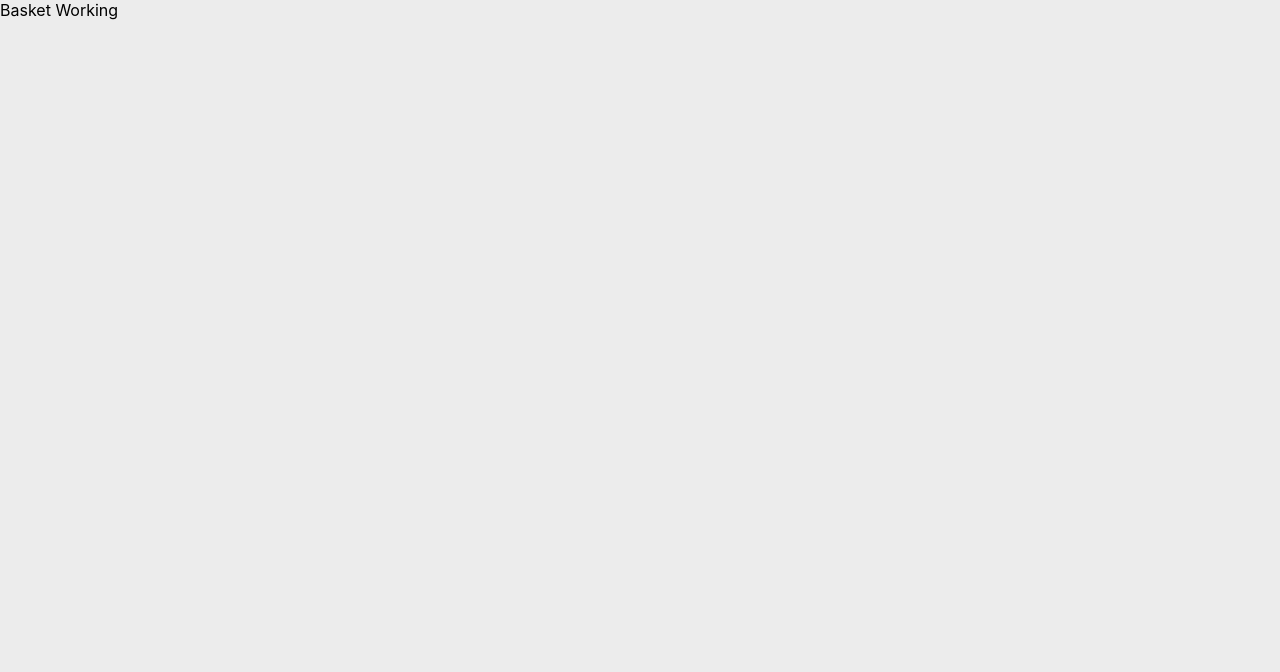
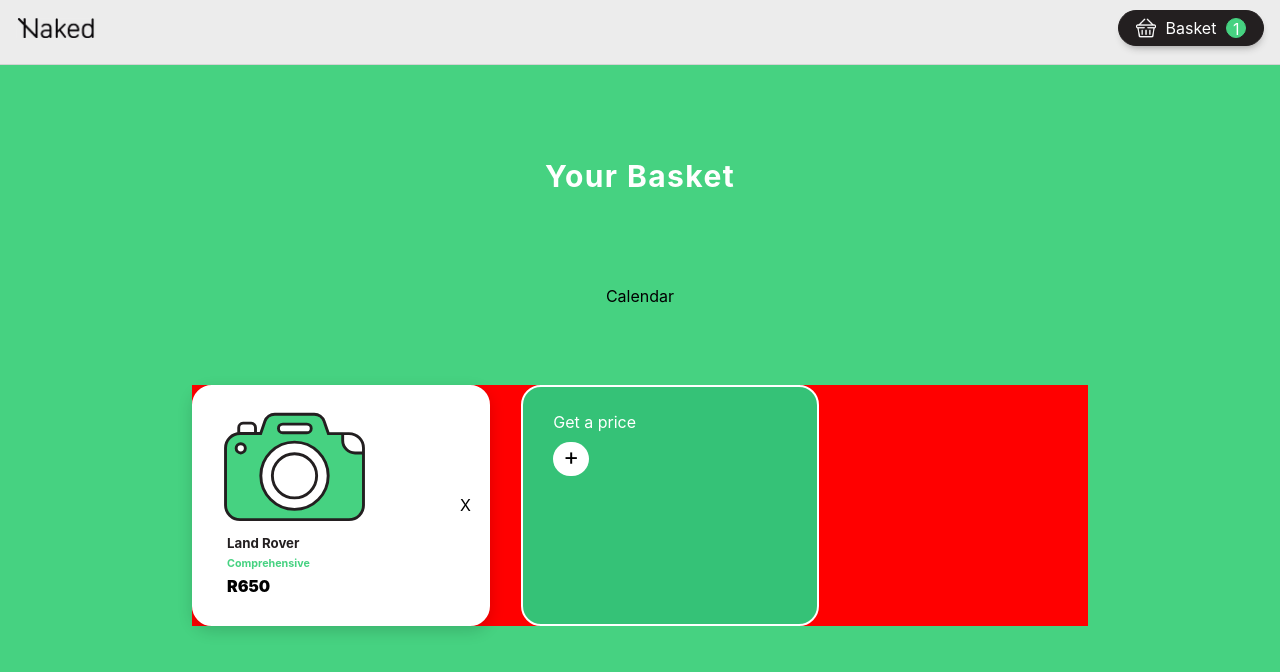
Before and after one commit to Plazmodium/NakedAssesment, a React (Create React App) app: page /basket in a window 1280 px wide. Shown: the top 672 px of the page. Built offline with nearby package versions, Linux system fonts and the light colour scheme.

Commit message:
feature(basket): styling

```diff
--- a/src/features/basket/basked.component.js
+++ b/src/features/basket/basked.component.js
@@ -1,5 +1,21 @@
 import './basket.component.css';
+import { useHistory } from 'react-router-dom';
+import NavBar from '../../shared/components/navbar/navbar.component';
+import ItemComponent from '../../shared/components/item/item.component';
 
 export default function BasketComponent() {
-	return <div>Basket Working</div>;
+	return (
+		<div>
+			<NavBar></NavBar>
+			<div class="basket-container">
+				<div class="data-container">
+					<h2 class="basket-title">Your Basket</h2>
+					<div>Calendar</div>
+					<div class="item-collection-container">
+						<ItemComponent></ItemComponent>
+					</div>
+				</div>
+			</div>
+		</div>
+	);
 }
--- a/src/features/basket/basket.component.css
+++ b/src/features/basket/basket.component.css
@@ -0,0 +1,42 @@
+@media screen and (min-width: 1024px) {
+	.basket-container {
+		position: fixed;
+		width: 100%;
+		height: 100%;
+		left: 0;
+		top: 8%;
+		background-color: #46d281;
+		z-index: 1px;
+		border-top: 0.5px solid lightgray;
+	}
+
+	.data-container {
+		display: flex;
+		flex-direction: column;
+		justify-content: space-evenly;
+		align-items: center;
+		/* background-color: red; */
+		height: 80vh;
+	}
+
+	.basket-title {
+		font-family: -apple-system, BlinkMacSystemFont, 'Segoe UI', Roboto, Oxygen,
+			Ubuntu, Cantarell, 'Open Sans', 'Helvetica Neue', sans-serif;
+		font-size: 30px;
+		font-weight: bold;
+		font-stretch: normal;
+		font-style: normal;
+		line-height: 0.47;
+		letter-spacing: 1.4px;
+		color: white;
+	}
+
+	.item-collection-container {
+		display: flex;
+		justify-content: space-between;
+		flex-direction: row;
+		flex-wrap: wrap;
+		background-color: red;
+		width: 70%;
+	}
+}
--- /dev/null
+++ b/src/shared/components/item/item.component.css
@@ -0,0 +1,72 @@
+.empty-component-container {
+	padding: 25px 120px 25px 30px;
+	border-radius: 20px;
+	border: solid 2px white;
+	background: #35c277;
+	width: 9em;
+}
+
+.product-component-container {
+	position: relative;
+	padding: 25px 120px 25px 30px;
+	border-radius: 20px;
+	border: solid 2px white;
+	background: white;
+	width: 9em;
+	box-shadow: 0px 5px 15px 0 rgba(0, 0, 0, 0.15);
+	display: flex;
+	flex-direction: row;
+}
+
+.products {
+	display: flex;
+	flex-direction: column;
+	justify-content: flex-start;
+}
+
+.delete {
+	position: fixed;
+	justify-content: flex-end;
+	bottom: 285px;
+	left: 460px;
+	cursor: pointer;
+}
+.delete:hover {
+	color: #35c277;
+}
+
+.add-description {
+	color: white;
+	font-family: -apple-system, BlinkMacSystemFont, 'Segoe UI', Roboto, Oxygen,
+		Ubuntu, Cantarell, 'Open Sans', 'Helvetica Neue', sans-serif;
+}
+
+.add-icon {
+	background: white;
+	border-radius: 30px;
+	font-size: 24px;
+	padding: 0px 10px 5px 10px;
+	width: fit-content;
+	margin: 10px 0px 0px 0px;
+	cursor: pointer;
+}
+
+.item-name {
+	margin: 3px;
+	color: #231f20;
+}
+
+.item-description {
+	margin: 3px;
+	color: #46d281;
+}
+
+.price-description {
+	margin: 3px;
+	color: black;
+	font-weight: 900;
+}
+
+.product-icon {
+	margin: 0px 0px 10px 0px;
+}
--- /dev/null
+++ b/src/shared/components/item/item.component.js
@@ -0,0 +1,34 @@
+import './item.component.css';
+import ItemIcon from '../../../assets/camera.svg';
+
+export default function ItemComponent() {
+	function emptyComponent() {
+		return (
+			<div class="empty-component-container">
+				<div class="add-description">Get a price</div>
+				<div class="add-icon">+</div>
+			</div>
+		);
+	}
+
+	function filledProduct() {
+		return (
+			<div class="product-component-container">
+				<div class="products">
+					<img src={ItemIcon} alt="" width="141px" class="product-icon" />
+					<h5 class="item-name">Land Rover</h5>
+					<h6 class="item-description">Comprehensive</h6>
+					<h7 class="price-description">R650</h7>
+				</div>
+				<div class="delete">X</div>
+			</div>
+		);
+	}
+
+	return (
+		<div class="item-collection-container">
+			{filledProduct()}
+			{emptyComponent()}
+		</div>
+	);
+}
```
